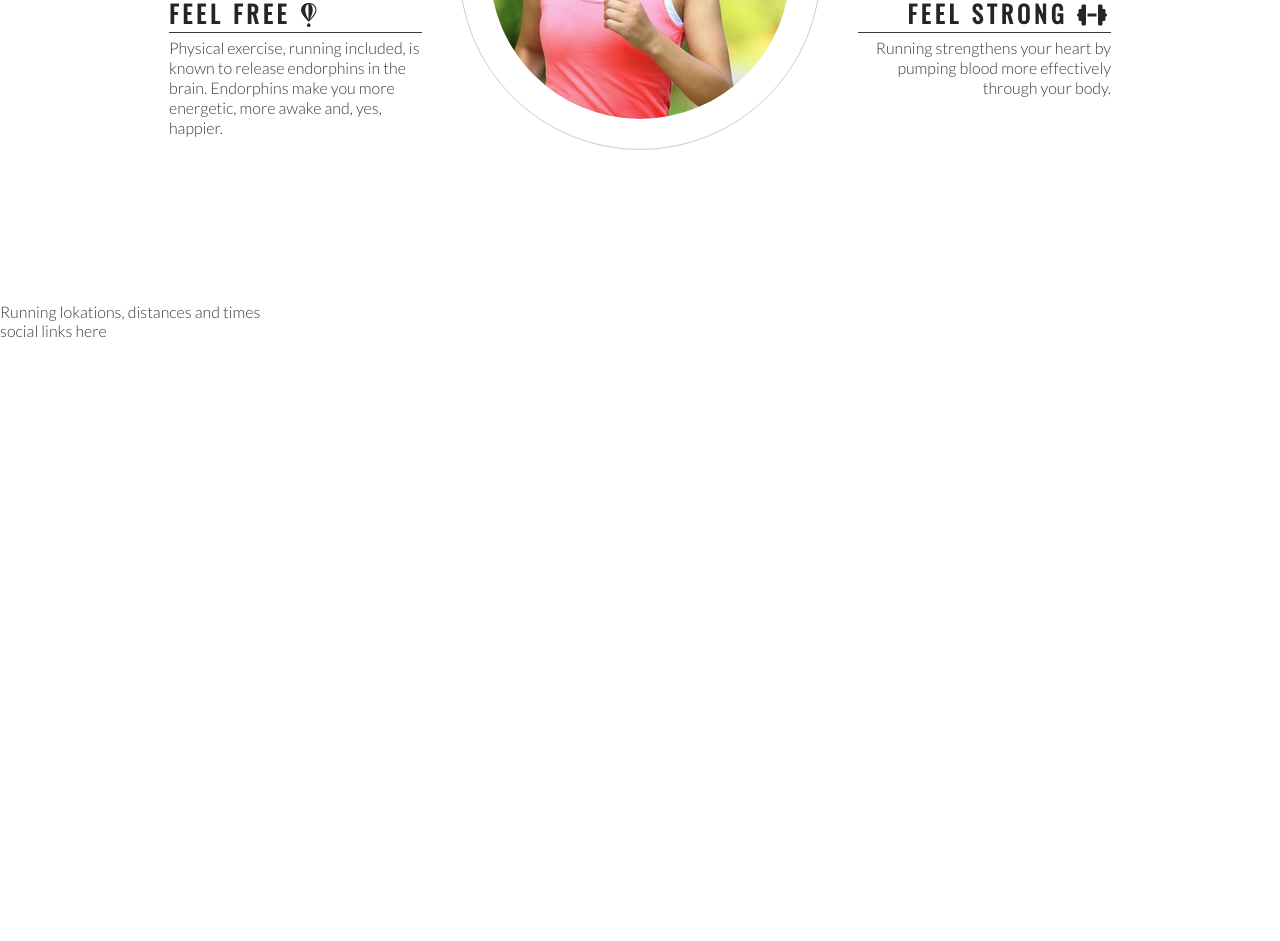
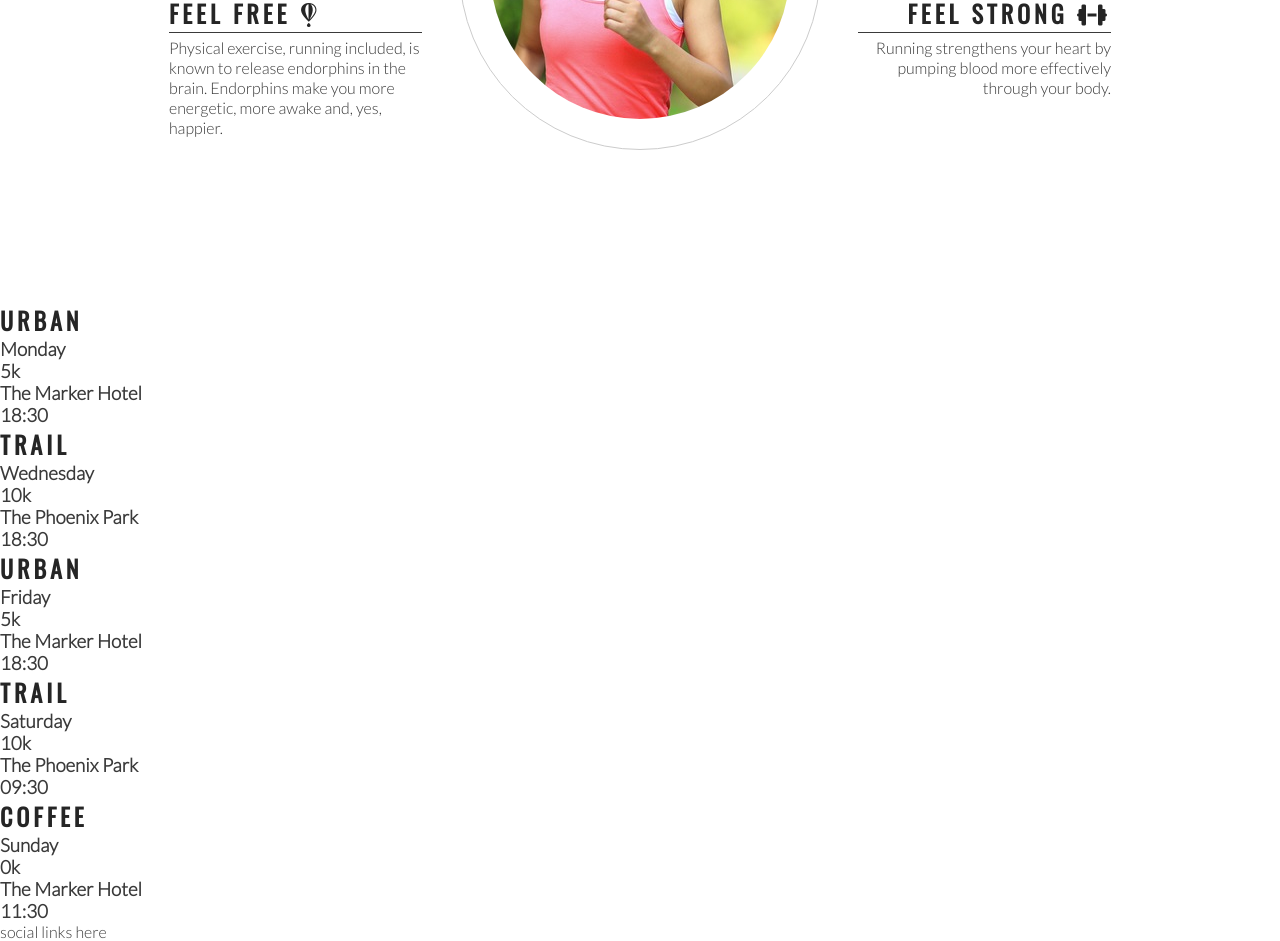
Before and after one commit to EmmaRubiH/love-running, a plain HTML site: page index.html in a window 1280 px wide. Shown: the part 952-1893 px from the top of the page. Before the commit the page ends 1292 px from the top, so only its background shows below. Drawn offline with nearby package versions, Linux system fonts and the light colour scheme.

Commit message:
add meetup times main structure

```diff
--- a/index.html
+++ b/index.html
@@ -85,7 +85,41 @@
         </div>
     </section>
     <section>
-        Running lokations, distances and times
+        <div>
+            <h2>Urban</h2>
+            <h3>Monday</h3>
+            <h3>5k</h3>
+            <h3>The Marker Hotel</h3>
+            <h3>18:30</h3>
+        </div>
+        <div>
+            <h2>Trail</h2>
+            <h3>Wednesday</h3>
+            <h3>10k</h3>
+            <h3>The Phoenix Park</h3>
+            <h3>18:30</h3>
+        </div>
+        <div>
+            <h2>Urban</h2>
+            <h3>Friday</h3>
+            <h3>5k</h3>
+            <h3>The Marker Hotel</h3>
+            <h3>18:30</h3>
+        </div>
+        <div>
+            <h2>Trail</h2>
+            <h3>Saturday</h3>
+            <h3>10k</h3>
+            <h3>The Phoenix Park</h3>
+            <h3>09:30</h3>
+        </div>
+        <div>
+            <h2>Coffee</h2>
+            <h3>Sunday</h3>
+            <h3>0k</h3>
+            <h3>The Marker Hotel</h3>
+            <h3>11:30</h3>
+        </div>
     </section>
     <footer>
         social links here
```
